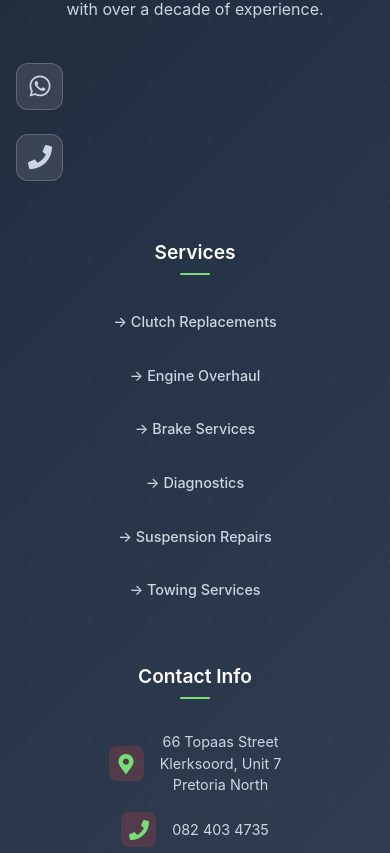
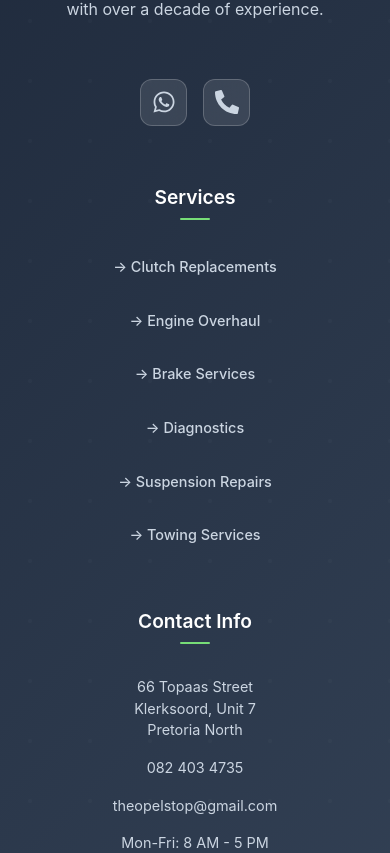
Before and after one commit to ofentse-sithole/Opel-Stop, a React (Vite) app: page /contact in a window 390 px wide. Shown: the part 2391-3244 px from the top of the page. Built offline with nearby package versions, Linux system fonts and the light colour scheme.

Commit message:
updated the footer along removing the icons for mobile but for website they are there

```diff
--- a/src/components/Footer/Footer.jsx
+++ b/src/components/Footer/Footer.jsx
@@ -1,8 +1,8 @@
 import React from 'react';
 import styled from 'styled-components';
 import Logo from '/image/Opel-Stop-removebg-preview.png';
-import { FaWhatsapp, FaPhone } from "react-icons/fa";
-import { FaMapMarkerAlt,  FaEnvelope, FaClock } from "react-icons/fa";
+import { FaWhatsapp, FaPhoneAlt, FaMapMarkerAlt, FaEnvelope, FaClock } from "react-icons/fa";
+
 
 
 
@@ -168,7 +168,7 @@ const ContactItem = styled.div`
 const ContactIcon = styled.div`
   width: 35px;
   height: 35px;
-  background: rgba(239, 68, 68, 0.2);
+  background: #00a300ff;
   border-radius: 8px;
   display: flex;
   align-items: center;
@@ -176,6 +176,10 @@ const ContactIcon = styled.div`
   color: #77dd77;
   font-size: 1rem;
   flex-shrink: 0;
+
+   @media (max-width: 768px) {
+    display: none; /* hide icons on tablets & mobile */
+  }
 `;
 
 const SocialLinks = styled.div`
@@ -320,12 +324,17 @@ const ProfessionalFooter = () => {
               Your trusted partner for all Opel, Isuzu, and Chevrolet automotive needs.
               Professional repairs, diagnostics, and maintenance services with over a decade of experience.
             </CompanyDescription>
-            <SocialLink href="https://wa.me/27824034735" aria-label="WhatsApp">
-              <FaWhatsapp size={24} />
-            </SocialLink>
-            <SocialLink href="tel:+27824034735" aria-label="Phone">
-              <FaPhone size={24} />
-            </SocialLink>
+
+            {/* Social links grouped together */}
+            <SocialLinks>
+              <SocialLink href="https://wa.me/27824034735" aria-label="WhatsApp">
+                <FaWhatsapp size={24} />
+              </SocialLink>
+              <SocialLink href="tel:+27824034735" aria-label="Phone">
+                <FaPhoneAlt size={24} />
+              </SocialLink>
+            </SocialLinks>
+
           </CompanySection>
 
           <FooterSection>
@@ -355,10 +364,11 @@ const ProfessionalFooter = () => {
 
     <ContactItem>
       <ContactIcon>
-        <FaPhone size={20} />
+        <FaPhoneAlt size={20} />
       </ContactIcon>
       <div>082 403 4735</div>
     </ContactItem>
+
 
     <ContactItem>
       <ContactIcon>
```
